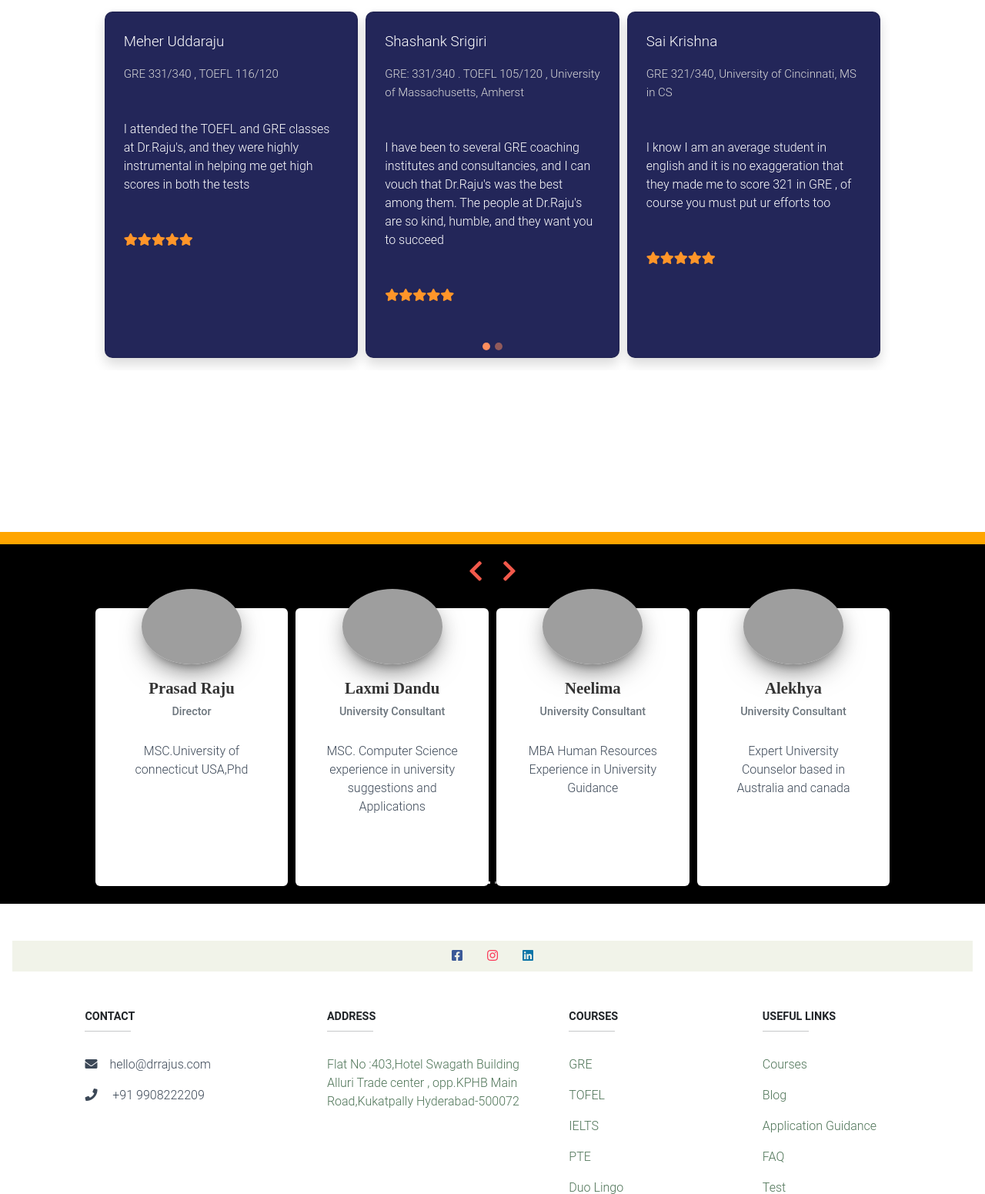
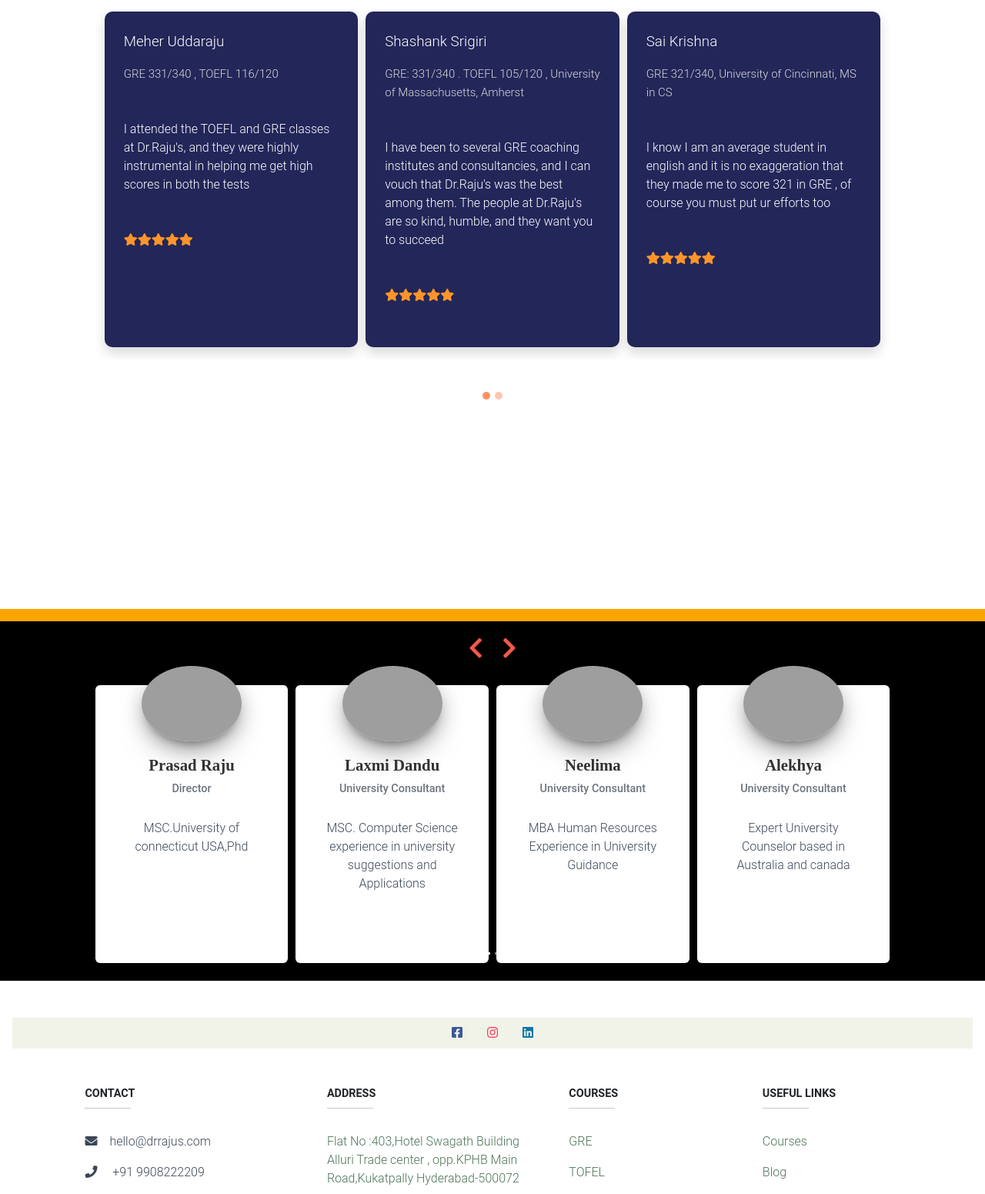
Before and after one commit to GA352491/drrajus, a Django app: page /courses/ in a window 1280 px wide. Shown: the part 852-2403 px from the top of the page at 77% size. Run offline with Django 3.2, Linux system fonts and the light colour scheme; data comes from the database, SQL or seed files in the repository; some libraries are stand-ins or nearby versions; grey boxes are pictures that could not be loaded.

Commit message:
Update courses.html

```diff
--- a/elearning/templates/courses/courses.html
+++ b/elearning/templates/courses/courses.html
@@ -33,22 +33,22 @@
 
         @media only screen and (min-width: 600px) {
             .testimonials {
-                min-height: 420px;
+                {#min-height: 420px;#}
 
             }
         }
         @media only screen and (max-width: 600px) {
             .testimonials {
-                min-height: 360px;
+                {#min-height: 360px;#}
 
             }
         }
 
         @media only screen and (min-width: 600px) {
-            {#.carousel-indicators {#}
-            {#    bottom: -50px;#}
-            {#    top: 480px;#}
-            {#}#}
+            .carousel-indicators {
+                bottom: -50px;
+                top: 400px;
+            }
         }
 
 
@@ -56,7 +56,9 @@
 
             border: 30px;
         }
-
+       .carousel{
+           min-height: 400px;
+       }
     </style>
     <div class="container " style="margin-bottom: 40px;margin-top: 40px">
         <div class="row g-2">
@@ -214,7 +216,7 @@
 
     <h2 class="text-center" style="color: #6088c0">Testimonials </h2>
     <div class="d-lg-block  d-none  ">
-        <div class="container col-10 " style="min-height: 500px">
+        <div class="container col-10 " style="height: 600px">
             <div class="d-flex justify-content-center">
                 <!--Carousel Wrapper-->
                 <div id="multi-item-example2" class="carousel slide carousel-multi-item" data-ride="carousel">
```
